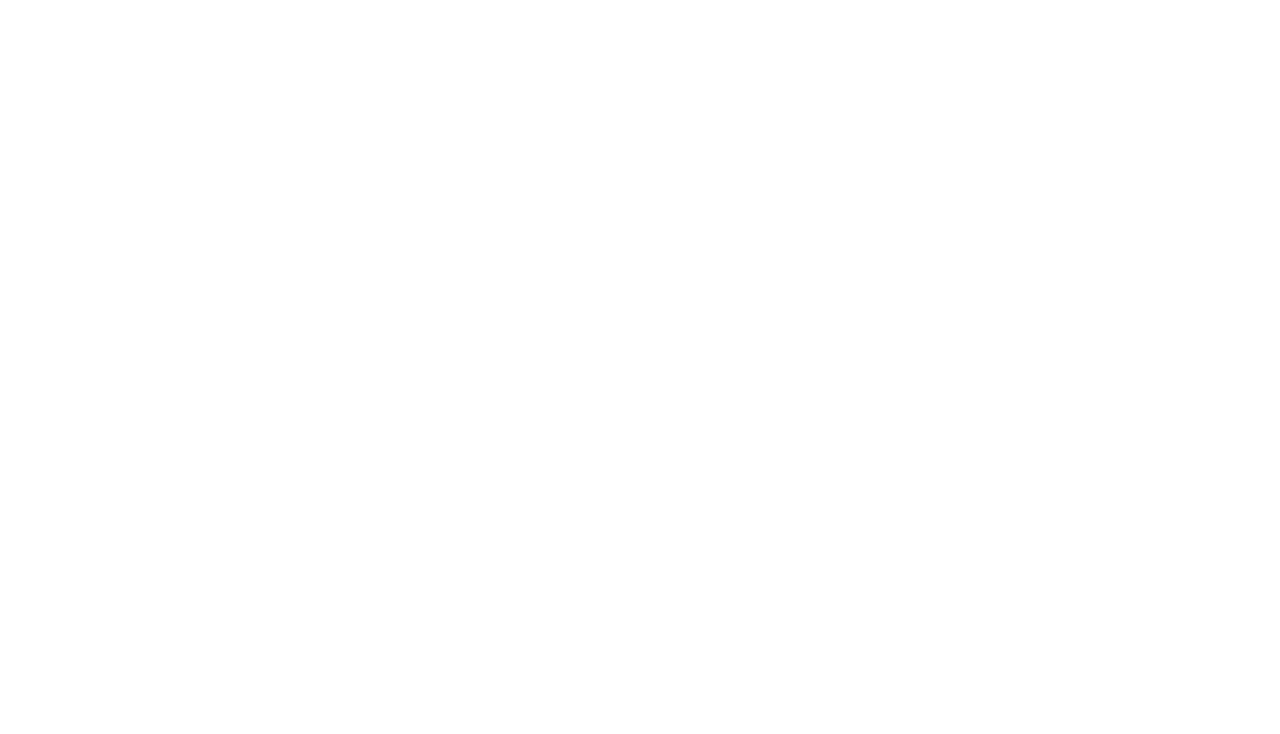
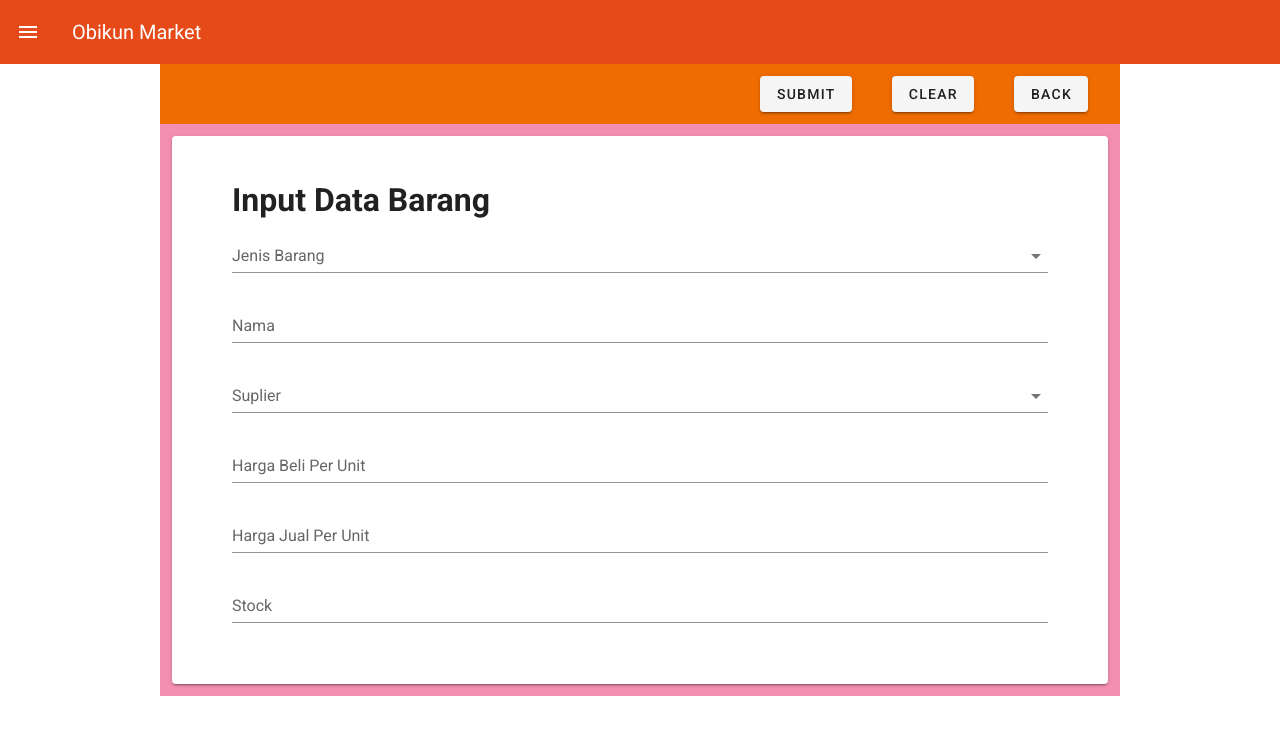
Before and after one commit to obikastanya/front-end-pos-minimarket, a Vue app: page /home in a window 1280 px wide. Shown: the top 734 px of the page. Built offline with nearby package versions, Linux system fonts and the light colour scheme.

Commit message:
ãdd input stock

```diff
--- /dev/null
+++ b/src/components/Barang/InputStock.vue
@@ -0,0 +1,45 @@
+<template>
+  <v-container fluid>
+    <v-row align="center" justify="center">
+      <v-col cols="12" lg="9">
+        <v-row>
+          <v-col class="orange darken-3" justify="end" align="right">
+            <v-btn
+              v-for="(buttontext, index) in buttonText"
+              :key="index"
+              class="mx-5"
+            >{{ buttontext }}</v-btn>
+          </v-col>
+        </v-row>
+        <v-row>
+          <v-col class="pink lighten-3">
+            <v-card class="pa-10">
+              <h1 class="ml-5">Input Data Barang</h1>
+              <form class="mx-5">
+                <v-select label="Jenis Barang"></v-select>
+                <v-text-field label="Nama"></v-text-field>
+                <v-select label="Suplier"></v-select>
+                <v-text-field label="Harga Beli Per Unit"></v-text-field>
+                <v-text-field label="Harga Jual Per Unit "></v-text-field>
+                <v-text-field label="Stock"></v-text-field>
+              </form>
+            </v-card>
+          </v-col>
+        </v-row>
+      </v-col>
+    </v-row>
+  </v-container>
+</template>
+<script>
+export default {
+  data() {
+    return {
+      buttonText: {
+        submit: 'Submit',
+        clear: 'Clear',
+        back: 'Back'
+      }
+    }
+  }
+}
+</script>
--- a/src/components/Navbar.vue
+++ b/src/components/Navbar.vue
@@ -12,16 +12,18 @@
       </v-list>
     </v-navigation-drawer>
     <v-sheet>
-      <h2>hello world</h2>
+      <input-stock></input-stock>
     </v-sheet>
   </v-card>
 </template>
 
 <script>
 import NavbarItem from './NavbarItem.vue'
+import inputStock from './Barang/InputStock.vue'
 export default {
   components: {
-    NavbarItem
+    NavbarItem,
+    inputStock
   },
   data: () => ({
     drawer: false,
@@ -30,10 +32,26 @@
         title: 'Dashboard',
         icon: 'mdi-home'
       },
-      { title: 'Barang', icon: 'mdi-database-edit' },
-      { title: 'Transaksi', icon: 'mdi-cart-plus' },
-      { title: 'Suplier', icon: 'mdi-car-pickup' },
-      { title: 'Pegawai', icon: 'mdi-account-details-outline' }
+      {
+        title: 'Barang',
+        icon: 'mdi-database-edit',
+        crudMenu: ['Input Stock Baru', 'Cek Stock']
+      },
+      {
+        title: 'Transaksi',
+        icon: 'mdi-cart-plus',
+        crudMenu: ['Kasir', 'Lihat Transaksi']
+      },
+      {
+        title: 'Suplier',
+        icon: 'mdi-car-pickup',
+        crudMenu: ['Input Suplier', 'Lihat Suplier']
+      },
+      {
+        title: 'Pegawai',
+        icon: 'mdi-account-details-outline',
+        crudMenu: ['Input  Pegawai', 'Lihat Pegawai']
+      }
     ]
   })
 }
--- a/src/components/NavbarItem.vue
+++ b/src/components/NavbarItem.vue
@@ -1,10 +1,21 @@
 <template>
+  <v-list-group>
+    <template v-slot:activator>
       <v-list-item>
         <v-list-item-icon>
           <v-icon>{{ menus.icon }}</v-icon>
         </v-list-item-icon>
         <v-list-item-title>{{ menus.title }}</v-list-item-title>
       </v-list-item>
+    </template>
+    <v-list-item
+      sub-group
+      dense
+      class="ml-10"
+      v-for="(crudmenu, index) in menus.crudMenu"
+      v-bind:key="index"
+    >{{ crudmenu }}</v-list-item>
+  </v-list-group>
 </template>
 <script>
 export default {
--- a/src/router/index.js
+++ b/src/router/index.js
@@ -2,16 +2,18 @@
 import VueRouter from 'vue-router'
 import Home from '../views/Home.vue'
 import Login from '../views/Login.vue'
+import InputStock from '../components/Barang/InputStock.vue'
 
 Vue.use(VueRouter)
 
 const routes = [
     {
-        path: '/',
+        path: '/home',
         name: 'Home',
         component: Home
     },
-    { path: '/login', name: 'login', component: Login }
+    { path: '/', name: 'login', component: Login },
+    { path: '/input-stock', name: 'inputStock', component: InputStock }
 ]
 
 const router = new VueRouter({
--- a/src/views/Login.vue
+++ b/src/views/Login.vue
@@ -7,7 +7,7 @@
           <form class="ml-10">
             <v-text-field label="Username"></v-text-field>
             <v-text-field label="Password" type="password"></v-text-field>
-            <v-btn to="/">Submit</v-btn>
+            <v-btn :to="dashboard">Submit</v-btn>
           </form>
         </v-card>
       </v-col>
@@ -18,7 +18,9 @@
 export default {
   name: 'login',
   data() {
-    return {}
+    return {
+      dashboard: '/home'
+    }
   }
 }
 </script>
```
Lines whose indentation alone changed are shown as unchanged.
